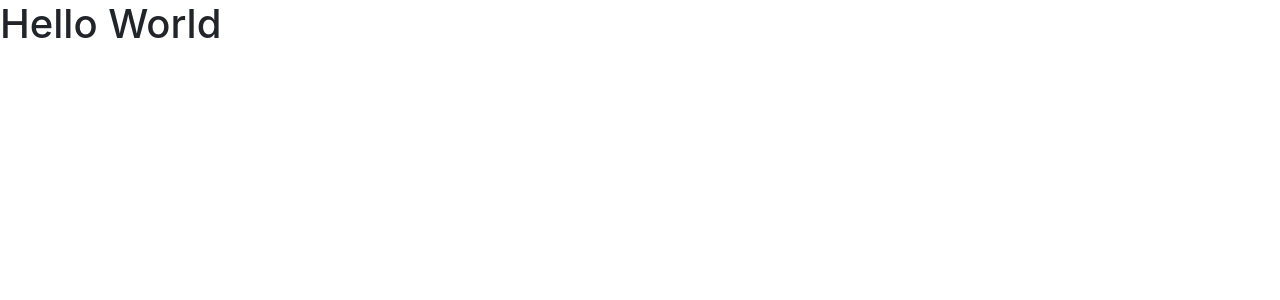
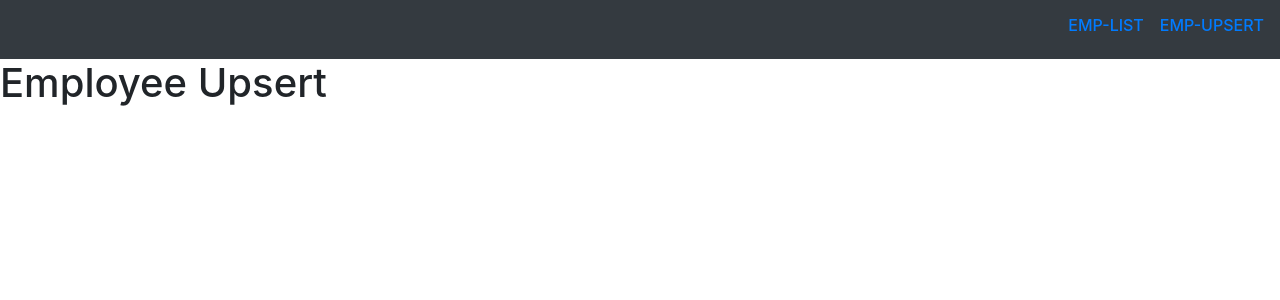
Before and after one commit to cg-202/day10-ems-app, a React (Create React App) app: page /employee-upsert in a window 1280 px wide. Shown: the top 300 px of the page. Built offline with nearby package versions, Linux system fonts and the light colour scheme.

Commit message:
basic. router setup.

```diff
--- a/src/App.js
+++ b/src/App.js
@@ -1,11 +1,26 @@
 import logo from "./logo.svg";
 import "./App.css";
+import { BrowserRouter as Router, Route, Link } from "react-router-dom";
+import { EmployeeList } from "./pages/EmployeeList";
+import { EmployeeUpsert } from "./pages/EmployeeUpsert";
 
 function App() {
   return (
-    <div>
-      <h1>Hello World</h1>
-    </div>
+    <Router>
+      <div className="bg-dark text-light p-3 d-flex justify-content-end ">
+        <Link to="/employee-list">
+          <h6 className="mr-3">EMP-LIST</h6>
+        </Link>
+
+        <Link to="/employee-upsert">
+          <h6>EMP-UPSERT</h6>
+        </Link>
+      </div>
+
+      <Route exact path="/" component={EmployeeList} />
+      <Route exact path="/employee-upsert" component={EmployeeUpsert} />
+      <Route exact path="/employee-list" component={EmployeeList} />
+    </Router>
   );
 }
 
--- /dev/null
+++ b/src/pages/EmployeeList.js
@@ -0,0 +1,7 @@
+export const EmployeeList = () => {
+  return (
+    <div>
+      <h1>Employee List</h1>
+    </div>
+  );
+};
--- /dev/null
+++ b/src/pages/EmployeeUpsert.js
@@ -0,0 +1,7 @@
+export const EmployeeUpsert = () => {
+  return (
+    <div>
+      <h1>Employee Upsert</h1>
+    </div>
+  );
+};
```
